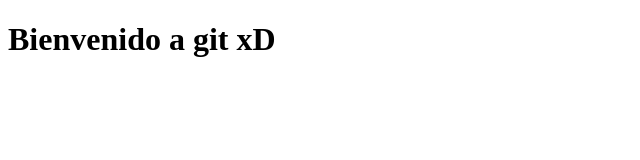
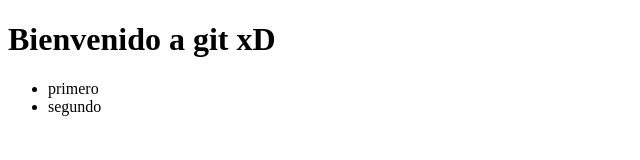
Before and after one commit to julioch/demoProyecto, a plain HTML site: page index.html in a window 1280 px wide. Shown: the whole page, without its empty margins (0-640 px from the left). Drawn offline with Linux system fonts and the light colour scheme.

Commit message:
Agregado div y ul

```diff
--- a/index.html
+++ b/index.html
@@ -6,5 +6,12 @@
 </head>
 <body>
 <h1>Bienvenido a git xD</h1>
+
+<div>
+    <ul>
+        <li>primero</li>
+        <li>segundo</li>
+    </ul>
+</div>
 </body>
 </html>
```
